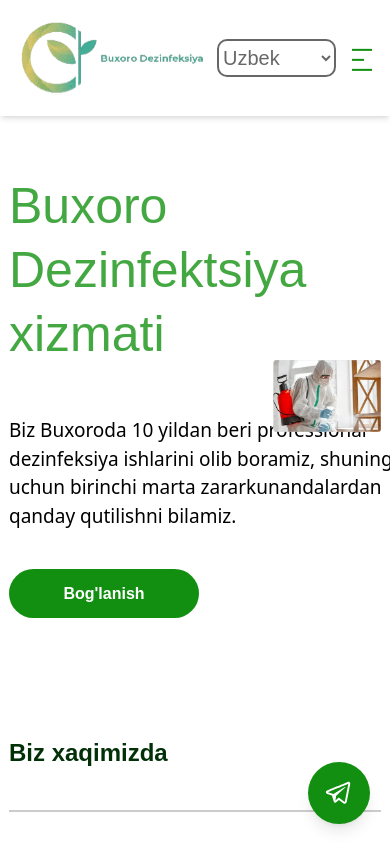
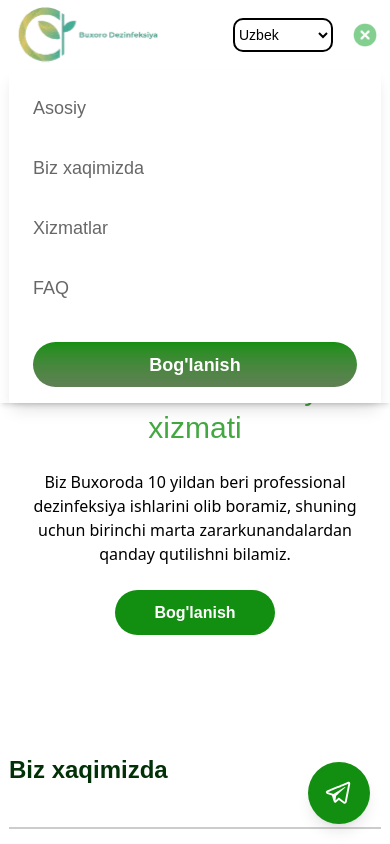
Before and after one commit to Jurayev311/dezbuxoro, a React (Vite) app: page / in a window 390 px wide. Both pictures are taken after a click on the button "Toggle menu". Shown: the top 844 px of the page. Built offline with nearby package versions, Linux system fonts and the light colour scheme; a web font is replaced by a local one.

Commit message:
responsive tayyor

```diff
--- a/src/components/header/Header.jsx
+++ b/src/components/header/Header.jsx
@@ -1,47 +1,122 @@
-import React from 'react'
-import logo from '../../assets/logo.svg'
-import menu from '../../assets/menu.svg'
+import React, { useState } from 'react';
+import logo from '../../assets/logo.svg';
+import menu from '../../assets/menu.svg';
+import close from '../../assets/close.png';
 import { useTranslation } from 'react-i18next';
 
 const Header = () => {
-
   const { t, i18n } = useTranslation();
-
-  const language = localStorage.getItem('i18nextLng')
+  const [isMobileMenuOpen, setIsMobileMenuOpen] = useState(false);
+  const language = localStorage.getItem('i18nextLng');
 
   const handleChange = (e) => {
-    const selectedLanguage = e.target.value
-    i18n.changeLanguage(selectedLanguage)
-  }
+    const selectedLanguage = e.target.value;
+    i18n.changeLanguage(selectedLanguage);
+  };
+
+  const toggleMobileMenu = () => {
+    setIsMobileMenuOpen(!isMobileMenuOpen);
+  };
 
   return (
     <header className='shadow-md fixed top-0 left-0 w-full z-[100] bg-white'>
-      <div className='container mx-auto'>
-        <nav className='flex items-center justify-between h-[116px]'>
+      <div className='container mx-auto px-4 sm:px-6'>
+        <nav className='flex items-center justify-between h-[70px] md:h-[90px] lg:h-[116px]'>
           <div>
-            <img src={logo} alt="logo" />
+            <img
+              src={logo}
+              alt="logo"
+              className='h-14 md:h-10 lg:h-auto'
+            />
           </div>
-          <ul className='flex items-center gap-[29px] text-[#00000098] text-xl'>
-            <li className='hidden lg:block'><a href="#main"><span>{t("Asosiy")}</span></a></li>
-            <li className='hidden lg:block'><a href="#about"><span>{t('Biz xaqimizda')}</span></a></li>
-            <li className='hidden lg:block'><a href="#services"><span>{t("Xizmatlar")}</span></a></li>
-            <li className='hidden lg:block'><a href="#faq"><span>{t("FAQ")}</span></a></li>
 
-            <div className='flex items-center gap-[15px] text-xl cursor-pointer'>
-            <select onChange={handleChange} className='border-2 rounded-[10px] w-[119px] h-[38px]' name="Lng" value={language}>
+
+          <div className='flex items-center gap-4 sm:gap-[15px]'>
+          <ul className='hidden lg:flex items-center gap-[29px] text-[#00000098] text-lg xl:text-xl'>
+            <li><a href="#main" className='hover:text-[#128F10] transition-colors'>{t("Asosiy")}</a></li>
+            <li><a href="#about" className='hover:text-[#128F10] transition-colors'>{t('Biz xaqimizda')}</a></li>
+            <li><a href="#services" className='hover:text-[#128F10] transition-colors'>{t("Xizmatlar")}</a></li>
+            <li><a href="#faq" className='hover:text-[#128F10] transition-colors'>{t("FAQ")}</a></li>
+          </ul>
+            <select
+              onChange={handleChange}
+              className='border-2 rounded-[10px] w-[100px] sm:w-[119px] h-[34px] sm:h-[38px] text-sm sm:text-base'
+              name="Lng"
+              value={language}
+            >
               <option value="uz">Uzbek</option>
               <option value="ru">Русский</option>
               <option value="en">English</option>
             </select>
 
-            <button className='hover:opacity-65 hidden lg:block rounded-[25px] w-[190px] h-[49px] bg-gradient-to-t from-[#5F8054] to-[#128F10] text-white font-bold cursor-pointer'>{t("Bog'lanish")}</button>
-            <button className='block lg:hidden'><img src={menu} alt="menu" /></button>
-            </div>
-          </ul>
+            <button className='hidden lg:block hover:opacity-80 rounded-[25px] w-[160px] xl:w-[190px] h-[45px] xl:h-[49px] bg-gradient-to-t from-[#5F8054] to-[#128F10] text-white font-bold cursor-pointer transition-opacity'>
+              {t("Bog'lanish")}
+            </button>
+
+            <button
+              className='lg:hidden p-1 focus:outline-none'
+              onClick={toggleMobileMenu}
+              aria-label="Toggle menu"
+            >
+              <img
+                src={isMobileMenuOpen ? close : menu}
+                alt="menu"
+                className='w-6 h-6'
+              />
+            </button>
+          </div>
         </nav>
+
+        {isMobileMenuOpen && (
+          <div className='lg:hidden bg-white py-4 px-6 shadow-lg'>
+            <ul className='flex flex-col gap-4 text-[#00000098] text-lg'>
+              <li>
+                <a
+                  href="#main"
+                  className='block py-2 hover:text-[#128F10] transition-colors'
+                  onClick={toggleMobileMenu}
+                >
+                  {t("Asosiy")}
+                </a>
+              </li>
+              <li>
+                <a
+                  href="#about"
+                  className='block py-2 hover:text-[#128F10] transition-colors'
+                  onClick={toggleMobileMenu}
+                >
+                  {t('Biz xaqimizda')}
+                </a>
+              </li>
+              <li>
+                <a
+                  href="#services"
+                  className='block py-2 hover:text-[#128F10] transition-colors'
+                  onClick={toggleMobileMenu}
+                >
+                  {t("Xizmatlar")}
+                </a>
+              </li>
+              <li>
+                <a
+                  href="#faq"
+                  className='block py-2 hover:text-[#128F10] transition-colors'
+                  onClick={toggleMobileMenu}
+                >
+                  {t("FAQ")}
+                </a>
+              </li>
+              <li className='mt-4'>
+                <button className='w-full hover:opacity-80 rounded-[25px] h-[45px] bg-gradient-to-t from-[#5F8054] to-[#128F10] text-white font-bold cursor-pointer transition-opacity'>
+                  {t("Bog'lanish")}
+                </button>
+              </li>
+            </ul>
+          </div>
+        )}
       </div>
     </header>
-  )
-}
+  );
+};
 
-export default Header
+export default Header;
--- a/src/components/hero/Hero.jsx
+++ b/src/components/hero/Hero.jsx
@@ -3,21 +3,30 @@ import hero from '../../assets/hero.png'
 import { useTranslation } from 'react-i18next';
 
 const Hero = () => {
-
   const { t, i18n } = useTranslation();
 
   return (
-    <section id='main' className='mt-[174px]'>
+    <section id='main' className='mt-[80px] md:mt-[120px] lg:mt-[174px] px-4 sm:px-6'>
       <div className='container mx-auto'>
-        <div className='flex items-center justify-center gap-[78px]'>
-          <div className='w-[50%]'>
-            <h2 className='text-[50px] font-medium mb-[50px] text-[#44A842] leading-16'>{t("Buxoro Dezinfektsiya xizmati")}</h2>
-            <p className='mb-[39px] font-sans w-[390px] text-[19px] font-normal'>{t("Biz Buxoroda 10 yildan beri professional dezinfeksiya ishlarini olib boramiz, shuning uchun birinchi marta zararkunandalardan qanday qutilishni bilamiz")}.</p>
-            <button className='hover:opacity-65 rounded-[25px] w-[190px] h-[49px] bg-[#128F10] text-white font-bold cursor-pointer'>{t("Bog'lanish")}</button>
+        <div className='flex flex-col lg:flex-row items-center justify-center gap-8 md:gap-12 lg:gap-[78px]'>
+          <div className='w-full lg:w-[50%] order-2 lg:order-1 text-center lg:text-left'>
+            <h2 className='text-3xl sm:text-4xl md:text-[50px] font-medium mb-6 md:mb-[50px] text-[#44A842] leading-tight'>
+              {t("Buxoro Dezinfektsiya xizmati")}
+            </h2>
+            <p className='mb-6 md:mb-[39px] font-sans w-full md:w-[390px] text-base sm:text-lg md:text-[19px] font-normal mx-auto lg:mx-0'>
+              {t("Biz Buxoroda 10 yildan beri professional dezinfeksiya ishlarini olib boramiz, shuning uchun birinchi marta zararkunandalardan qanday qutilishni bilamiz")}.
+            </p>
+            <button className='hover:opacity-65 rounded-[25px] w-[160px] sm:w-[190px] h-[45px] sm:h-[49px] bg-[#128F10] text-white font-bold cursor-pointer transition-opacity duration-300'>
+              {t("Bog'lanish")}
+            </button>
           </div>
 
-          <div className='w-[50%]'>
-            <img src={hero} alt="info image" />
+          <div className='w-full lg:w-[50%] order-1 lg:order-2 mb-8 lg:mb-0'>
+            <img
+              src={hero}
+              alt="info image"
+              className='w-full max-w-[500px] lg:max-w-none mx-auto'
+            />
           </div>
         </div>
       </div>
```
Also changed, not shown: src/assets/close.png (added).
